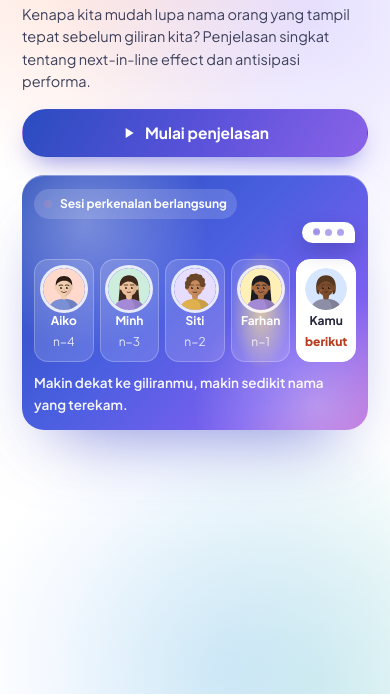
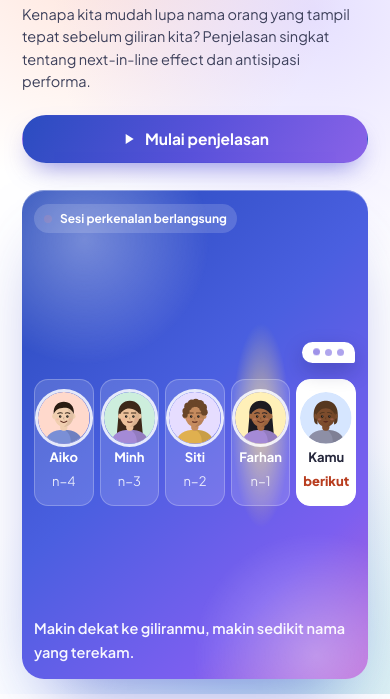
Before and after one commit to zefaniapriscila-gif/prototyperancanganeksperimen, a website: page index.html in a window 390 px wide. Shown: the part 150-849 px from the top of the page. Drawn offline with Linux system fonts and the light colour scheme.

Commit message:
Pembuka HP penuh satu layar

```diff
--- a/index.html
+++ b/index.html
@@ -627,6 +627,21 @@ body{font-size:15.5px;line-height:1.65}
 .gspot{width:calc((100% - 48px) / 5)}
 .gcap{margin-top:22px;font-size:18px}
 }
+
+/* phone: opening fills the screen, card stretches to the bottom */
+@media(max-width:600px){
+.gate{min-height:calc(100svh - 62px);display:flex;flex-direction:column;padding:14px 0 calc(20px + env(safe-area-inset-bottom,0px))}
+.gwrap{flex:1;display:flex;flex-direction:column}
+.gvis{flex:1;display:flex;flex-direction:column;min-height:300px}
+.gvis .ghead{align-self:flex-start}
+.gwrap{gap:clamp(18px,3.2svh,30px)}
+.gtext p{margin-bottom:clamp(16px,2.6svh,26px)}
+.gq{margin:auto 0;padding:48px 0 14px}
+.gs{padding:12px 3px 12px;gap:6px}
+.gs svg{max-width:56px}
+.gs b,.gs small{font-size:13px}
+.gcap{margin-top:0;font-size:14.5px}
+}
 </style>
 </head>
 <body>
```
